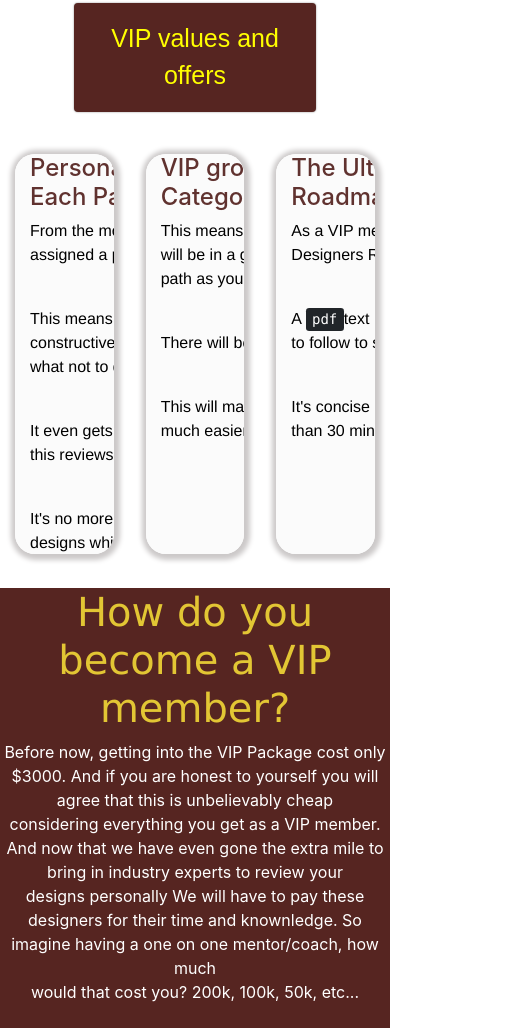
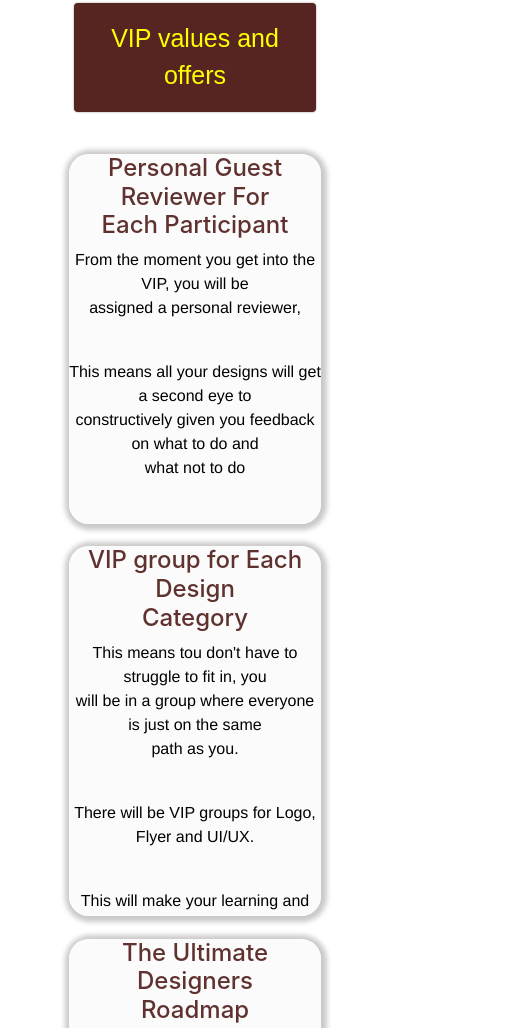
Before and after one commit to Govamarket/Swaky, a plain HTML site: page index.html in a window 390 px wide. Shown: the part 738-1766 px from the top of the page, 516 px wide, since content can reach past the window. Drawn offline with nearby package versions, Linux system fonts and the light colour scheme.

Commit message:
changed the text and border

```diff
--- a/css/style.css
+++ b/css/style.css
@@ -1,12 +1,19 @@
-*{
+* {
     box-sizing: border-box;
-    box-sizing: content-box;
+    padding: 0;
+    margin: 0;
 }
 
 
 .navbar {
     background-color: rgb(86, 37, 33);
     max-width: 100%;
+}
+
+body {
+    box-sizing: border-box;
+    padding: 0;
+    margin: 0;
 }
 
 
@@ -94,7 +101,7 @@ button {
     border: 0;
     width: 100%;
     border-radius: 4px;
-
+align-items: center;
 }
 
 #ups a {
@@ -102,71 +109,69 @@ button {
     text-decoration: none;
     font-family: arial;
     font-size: 25px;
+    align-items: center;
 }
 
 
-.container {
-    display: flex;
-    justify-content: center;
-    flex-wrap: wrap;
-    gap: 2em;
-    margin-top: 5vh;
-}
 
-.main-point{
-    background-color: #562521;
-    margin-top: 4vh;
-
-}
-
-#mo{
+#mo {
     color: #e2c634;
     text-align: center;
     font-family: 'Lucida Sans', 'Lucida Sans Regular', 'Lucida Grande', 'Lucida Sans Unicode', Geneva, Verdana, sans-serif;
 }
 
-.all{
+.all {
     color: white;
     text-align: center;
 }
 
-#rath{
+#rath {
     color: rgb(226, 198, 52);
 }
-#no{
-    color:rgb(226, 198, 52) ;
+
+#no {
+    color: rgb(226, 198, 52);
 }
 
-#kp a{
+#kp a {
     color: white;
 }
-     #rt{
-        background-color:rgb(226, 198, 52) ;
+
+#rt {
+    background-color: rgb(226, 198, 52);
     padding: 2vh;
 }
-    .iko{
+
+.iko {
     text-align: center;
     font-family: arial;
     font-size: 18px;
 }
 
-.last{
+.last {
     background-color: #fff;
 }
 
 /* The footer */
 
-footer{
-    background-color:#562521;
+footer {
+    background-color: #562521;
     box-sizing: border-box;
 }
 
-.end{
+.end {
     color: white;
     text-align: center;
 }
 
-#waya{
+#meg{
+    font-size: 27px;
+    font-family: 'Franklin Gothic Medium', 'Arial Narrow', Arial, sans-serif;
+    line-height: 40px;
+    font-weight: 50px;
+}
+
+#waya {
     text-align: center;
     font-family: 'Franklin Gothic Medium', 'Arial Narrow', Arial, sans-serif;
     padding-top: 3vh;
@@ -186,35 +191,52 @@ footer{
     white-space: normal;
 }  */
 
-.col {
+
+.container {
+    display: flex;
+    justify-content: center;
+    flex-wrap: wrap;
+    gap: 1.4em;
+    margin-top: 5vh;
+}
+
+.main-point {
+    background-color: #562521;
+    margin-top: 4vh;
+
+}
+
+.h{
     background-color: #fbfbfb;
     text-align: center;
     border: 2px solid grey;
-    height: 400px;
-    /* overflow-y: auto;
-    overflow: hidden; */
+    height: 370px;
+    /* overflow-y: auto; */
+    overflow: hidden;
     overflow-wrap: break-word;
-    /* overflow-clip-margin: 4vh; */
+    overflow-clip-margin: 4vh;
     box-shadow: 1px 1px 5px 5px rgb(204, 201, 201);
     border: 0;
     border-radius: 20px;
-    white-space: normal;
-    white-space: nowrap;
-width: 20%;
+    width: 70%;
+    overflow-y: auto;
 
 }
 
-.col p {
+
+
+.h p {
     font-family: 'Franklin Gothic Medium', 'Arial Narrow', Arial, sans-serif;
     color: black;
     font-weight: 40px;
 
 }
-#main{
+
+#main {
     color: #60322f;
 }
 
-.iconic{
+.iconic {
     display: flex;
     justify-content: center;
     gap: 1em;
@@ -245,6 +267,11 @@ width: 20%;
 @media only screen and (max-width: 500px) {
 
 
+    body{
+        margin: 0;
+        padding: 0;
+        box-sizing: border-box;
+    }
     .first {
         margin-left: auto;
 
@@ -263,28 +290,40 @@ width: 20%;
     .navbar {
         max-width: 1000px;
     }
+    #kp{
+    text-align: center;
+    }
 
-.container{
+    .container {
         display: flex;
         flex-wrap: wrap;
+    }
 }
 
 
 
     @media only screen and (max-width: 600px) {
 
-
+body{
+    margin: 0;
+    padding: 0;
+    box-sizing: border-box;
+}
         .first {
             margin-left: auto;
 
         }
 
-    .col {
+        .h{
             overflow-y: scroll;
 
         }
 
-    .navbar-brand{
+        #kp{
+            margin-left: auto;
+        }
+
+        .navbar-brand {
             display: block;
         }
 
@@ -299,7 +338,7 @@ width: 20%;
             max-width: 1000px;
         }
 
-    .container{
+        .container {
             display: flex;
             flex-wrap: wrap;
         }
@@ -307,14 +346,23 @@ width: 20%;
 
     @media only screen and (max-width: 728px) {
 
+        body{
+            margin: 0;
+            padding: 0;
+            box-sizing: border-box;
+        }
 
         .first {
             margin-left: auto;
 
         }
 
-    .col {
+        .h {
             overflow-y: scroll;
+        }
+
+        #kp{
+            margin-left: auto;
         }
 
 
@@ -333,12 +381,22 @@ width: 20%;
             display: flex;
             flex-wrap: wrap;
         }
+        body{
+            margin: 0;
+            padding: 0;
+            box-sizing: border-box;
+        }
 
         .navbar {
             width: 100%;
         }
-    .container{
+
+        .container {
             display: flex;
             flex-wrap: wrap;
         }
+
+        #kp{
+            margin-left: auto;
         }
+    }
--- a/index.html
+++ b/index.html
@@ -54,7 +54,7 @@
     <!-- forth layer of the three categories -->
     <div class="container">
 
-        <section class="col">
+        <section class="h">
             <h4 id="main">Personal Guest Reviewer For <br>Each Participant</h4>
             <section class="under">
                 <p>From the moment you get into the VIP, you will be <br>assigned a personal reviewer,</p> <br>
@@ -66,7 +66,7 @@
             </section>
         </section>
 
-        <div class="col">
+        <div class="h">
             <h4 id="main">VIP group for Each Design <br>Category</h4>
             <section class="klo">
                 <p>This means tou don't have to struggle to fit in, you <br>will be in a group where everyone is
@@ -77,7 +77,7 @@
             </section>
         </div>
 
-        <div class="col">
+        <div class="h">
             <h4 id="main">The Ultimate Designers <br>Roadmap</h4>
             <section class="kilo">
                 <p>As a VIP member, you are entitle to the U ltimate <br>Designers Roadmap</p> <br>
@@ -124,7 +124,7 @@
                 <li>And an opportunity to win a <span id="no">cash price</span>for beign part of the VIP</li> <br><br>
             </section>
 
-            <h3 id="kp"><a href="https://twitter.com/swacky_jnr" target="_top">https://ultimateroadmap.selar.co/46xb</a></h3> <br>
+            <h5 id="kp"><a href="https://twitter.com/swacky_jnr" target="_top">https://ultimateroadmap.selar.co/46xb</a></h5> <br>
             <hr id="rt"> <br><br>
             <h2><span id="meg">A 15 days Ironclad Money-back guarantee</span></h2>
             </p>
```
Lines whose indentation alone changed are shown as unchanged.
